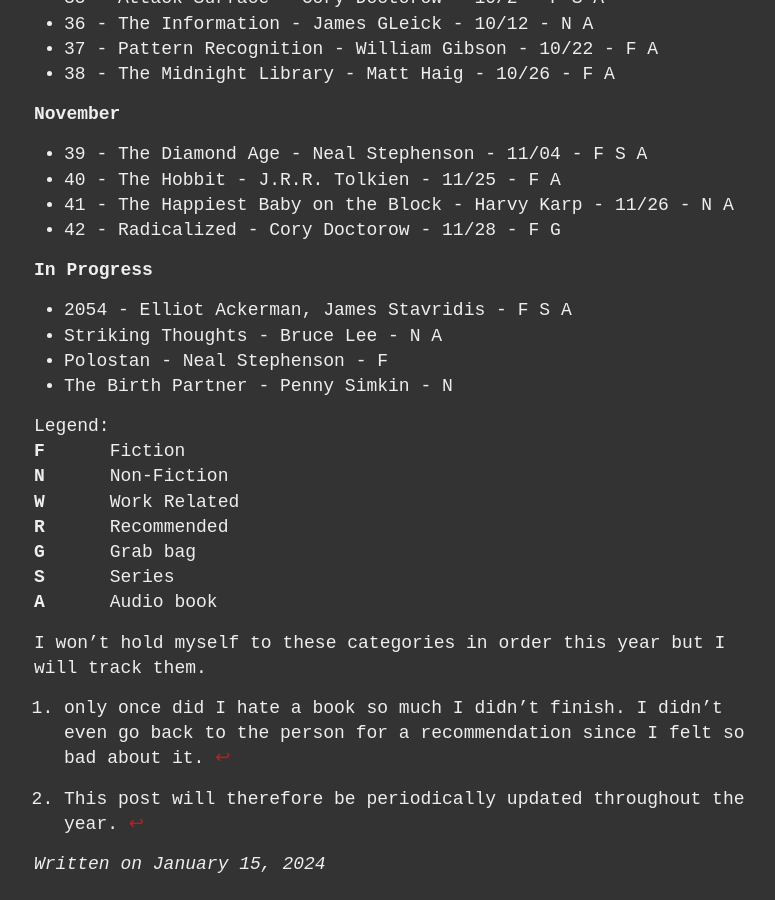
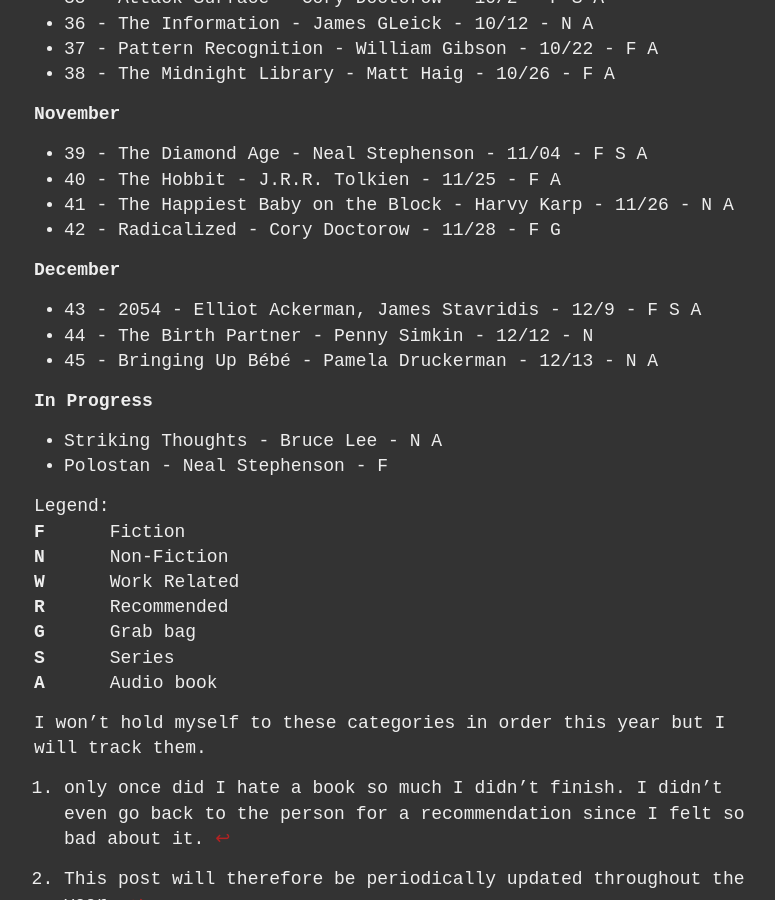
Before and after one commit to ninjajoe9/ninjajoe9.github.io, a Jekyll site: the page built from _posts/2024-01-15-Books-for-2024.md, in a window 1280 px wide and 900 px high, scrolled down 2990 px. Shown: the whole window, without its empty margins (246-1021 px from the left). Built offline with Jekyll 4.4.1, drawn with Linux system fonts in a browser that asks for light colours; our own code applies the rules of GitHub Pages for plain Markdown files.

Commit message:
Add books to list for 2024

```diff
--- a/_posts/2024-01-15-Books-for-2024.md
+++ b/_posts/2024-01-15-Books-for-2024.md
@@ -86,13 +86,18 @@
 - 41 - The Happiest Baby on the Block - Harvy Karp - 11/26 - N A
 - 42 - Radicalized - Cory Doctorow - 11/28 - F G
 
+**December**
+
+- 43 - 2054 - Elliot Ackerman, James Stavridis - 12/9 - F S A
+- 44 - The Birth Partner - Penny Simkin - 12/12 - N
+- 45 - Bringing Up Bébé - Pamela Druckerman - 12/13 - N A
+
 
 **In Progress**
 
-- 2054 - Elliot Ackerman, James Stavridis - F S A
 - Striking Thoughts - Bruce Lee - N A
 - Polostan - Neal Stephenson -  F
-- The Birth Partner - Penny Simkin - N
+
 
 | Legend: ||
 |---|---|
```
